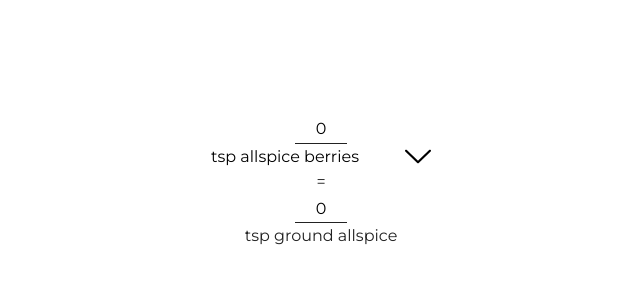
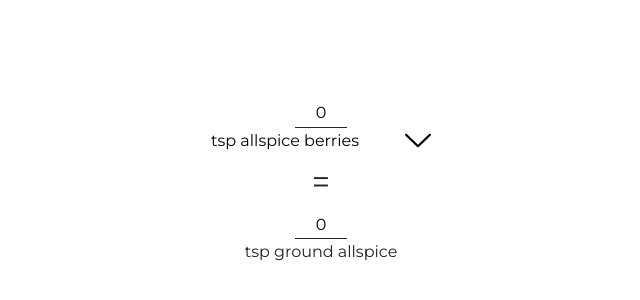
Before and after one commit to catehernandez/spice-converter, a React (Create React App) app: page / in a window 1280 px wide. Shown: the part 218-518 px from the top of the page, without its empty margins (319-959 px from the left). Built offline with nearby package versions, Linux system fonts and the light colour scheme.

Commit message:
UI: Update equal sign styling

```diff
--- a/src/App.js
+++ b/src/App.js
@@ -3,6 +3,7 @@ import { WholeUnits, ConversionRatios } from './SpiceConfig';
 
 import StyledSelect from './components/StyledSelect';
 import { NumericalInput } from './components/StyledInput';
+import EqualSign from './components/EqualSign';
 
 class App extends React.Component {
   constructor(props) {
@@ -81,7 +82,7 @@ class App extends React.Component {
             {this.renderOptions()}
           </StyledSelect>
         </div>
-        <div> = </div>
+        <EqualSign />
         <div>
           <NumericalInput
             type="number"
--- /dev/null
+++ b/src/components/EqualSign.js
@@ -0,0 +1,13 @@
+import React from 'react';
+import styled from 'styled-components';
+
+const Wrapper = styled.div`
+  font-size: 2rem;
+  padding: 1rem;
+`;
+
+const EqualSign = () => {
+  return <Wrapper>=</Wrapper>;
+};
+
+export default EqualSign;
```
